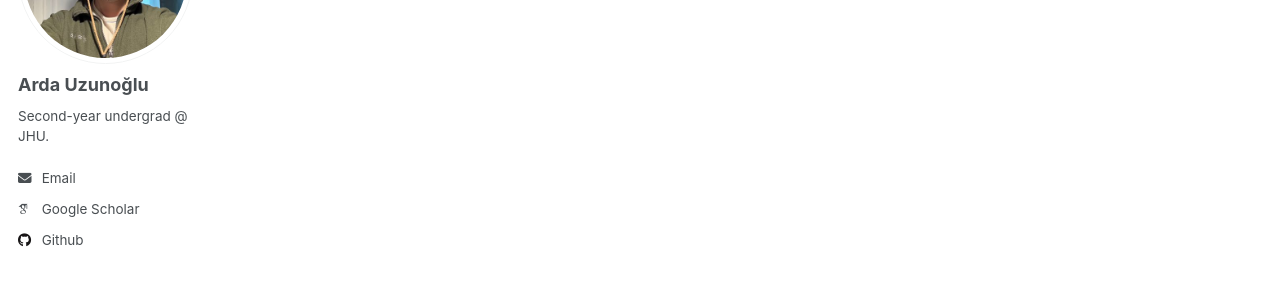
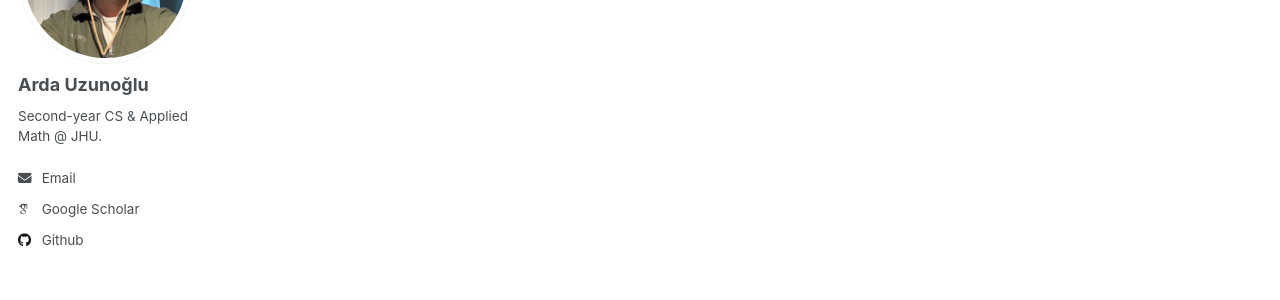
Before and after one commit to ardauzunoglu/ardauzunoglu.github.io, a Jekyll site: the page built from _pages/about.md, in a window 1280 px wide. Shown: the part 217-517 px from the top of the page. Built offline with Jekyll 4.4.1, drawn with Linux system fonts in a browser that asks for light colours; some web fonts are replaced.

Commit message:
Update _config.yml

```diff
--- a/_config.yml
+++ b/_config.yml
@@ -11,7 +11,7 @@ locale                   : "en-US"
 title                    : "Arda Uzunoğlu"
 title_separator          : "-"
 name                     : &name "Arda Uzunoğlu"
-description              : &description "Second-year undergrad @ JHU."
+description              : &description "Second-year CS & Applied Math @ JHU."
 url                      : https://ardauzunoglu.github.io # the base hostname & protocol for your site e.g. "https://[your GitHub username].github.io"
 baseurl                  : "" # the subpath of your site, e.g. "/blog"
 repository               : "ardauzunoglu/ardauzunoglu.github.io"
@@ -24,7 +24,7 @@ author:
   avatar           : "profile.png"
   name             : "Arda Uzunoğlu"
   pronouns         : # example: "she/her"
-  bio              : "Second-year undergrad @ JHU."
+  bio              : "Second-year CS & Applied Math @ JHU."
   location         :
   employer         :
   uri              : # URL
```
